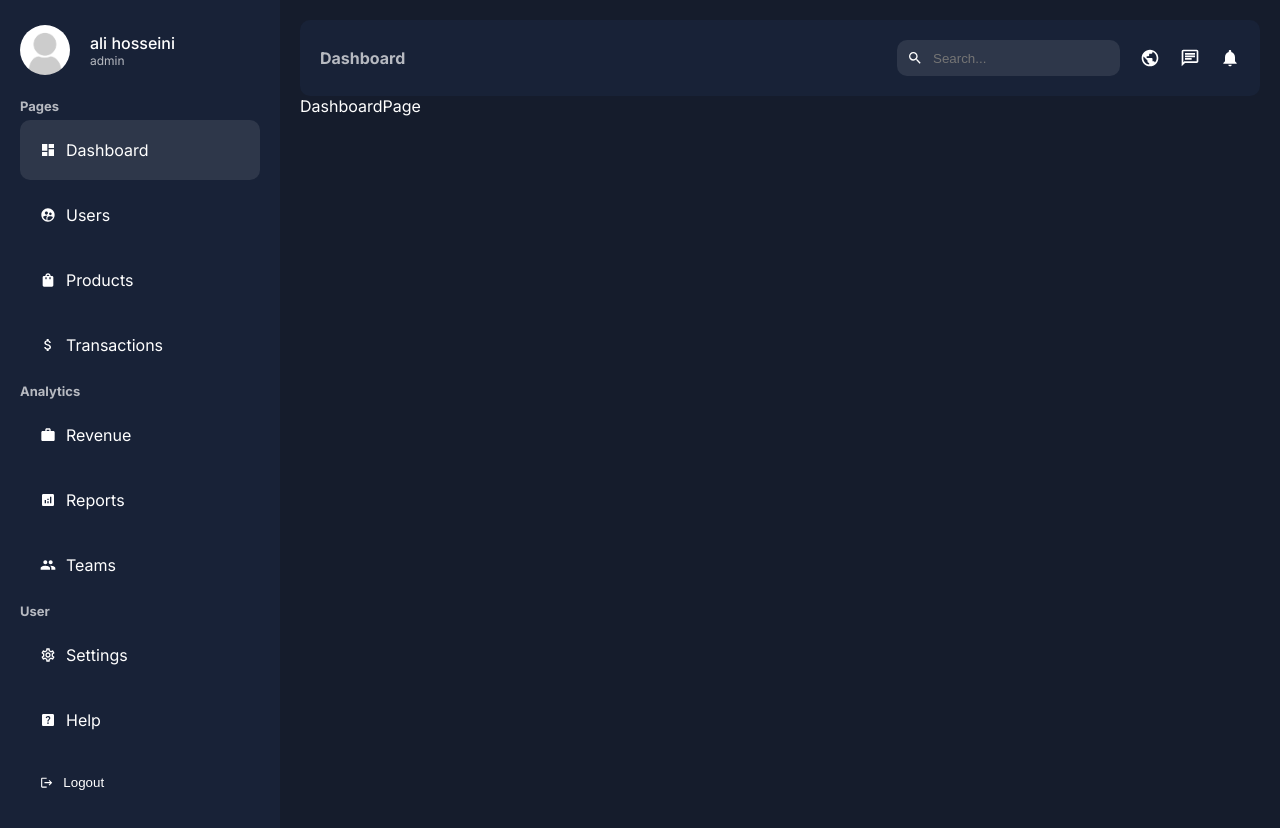
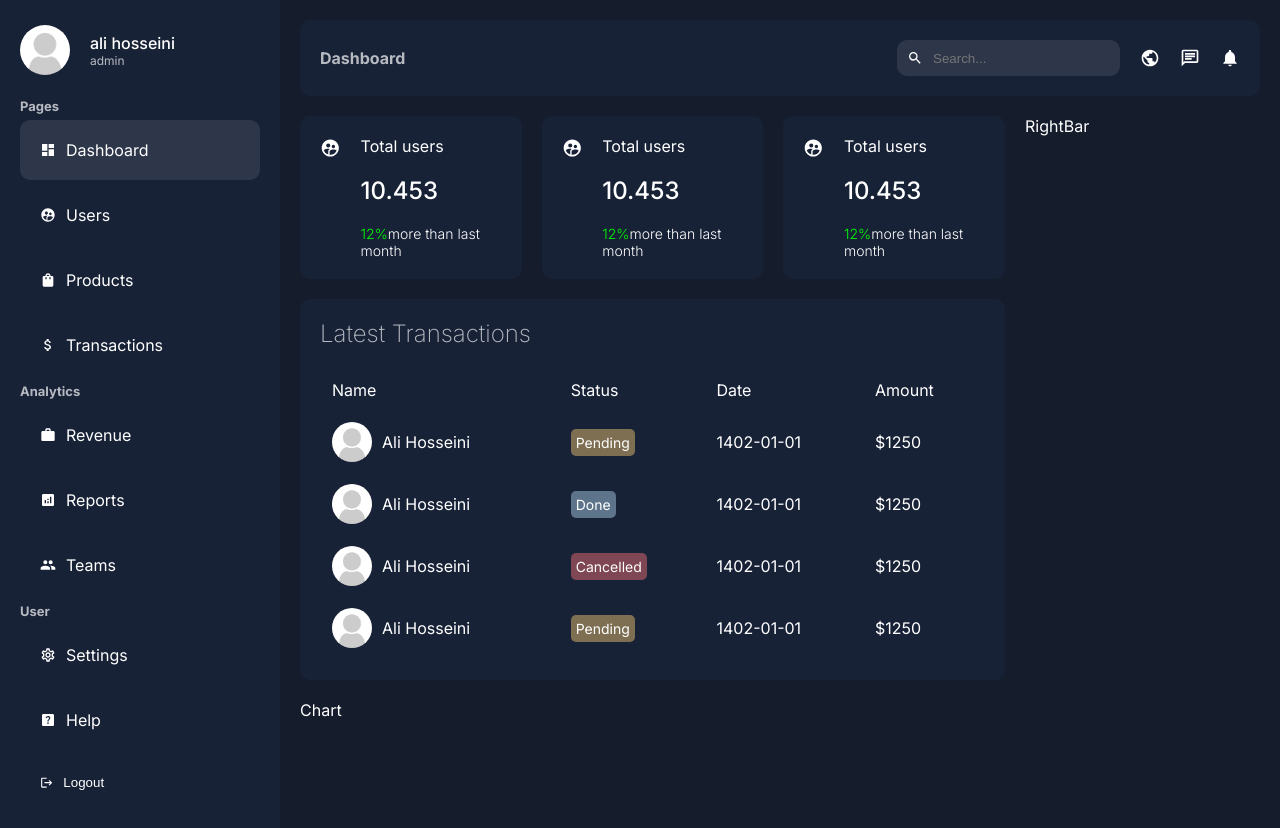
Before and after one commit to alidanial7/next14admin, a Next.js app: page /dashboard in a window 1280 px wide. Built offline with nearby package versions, Linux system fonts and the light colour scheme.

Commit message:
update dashboard and add base layout

```diff
--- /dev/null
+++ b/src/app/dashboard/_ui/card/card.module.css
@@ -0,0 +1,37 @@
+.container {
+  background-color: var(--bgSoft);
+  padding: 20px;
+  border-radius: 10px;
+  display: flex;
+  gap: 20px;
+  cursor: pointer;
+  width: 100%;
+}
+
+.container:hover {
+  background-color: #2e374a;
+}
+
+.texts {
+  display: flex;
+  flex-direction: column;
+  gap: 20px;
+}
+
+.number {
+  font-size: 24px;
+  font-weight: 500;
+}
+
+.detail {
+  font-size: 14px;
+  font-weight: 300;
+}
+
+.positive {
+  color: lime;
+}
+
+.negative {
+  color: red;
+}
--- /dev/null
+++ b/src/app/dashboard/_ui/card/card.tsx
@@ -0,0 +1,21 @@
+import React from "react";
+import styles from "./card.module.css";
+import { MdSupervisedUserCircle } from "react-icons/md";
+
+function Card() {
+  return (
+    <div className={styles.container}>
+      <MdSupervisedUserCircle size={24} />
+      <div className={styles.texts}>
+        <span className={styles.title}>Total users</span>
+        <span className={styles.number}>10.453</span>
+        <span className={styles.detail}>
+          <span className={styles.positive}>12%</span>
+          more than last month
+        </span>
+      </div>
+    </div>
+  );
+}
+
+export default Card;
--- /dev/null
+++ b/src/app/dashboard/_ui/chart/chart.tsx
@@ -0,0 +1,7 @@
+import React from "react";
+
+function Chart() {
+  return <div>Chart</div>;
+}
+
+export default Chart;
--- /dev/null
+++ b/src/app/dashboard/_ui/rightbar/rightbar.tsx
@@ -0,0 +1,7 @@
+import React from "react";
+
+function RightBar() {
+  return <div>RightBar</div>;
+}
+
+export default RightBar;
--- /dev/null
+++ b/src/app/dashboard/_ui/transActions/transActions.module.css
@@ -0,0 +1,49 @@
+.container {
+  background-color: var(--bgSoft);
+  padding: 20px;
+  border-radius: 10px;
+}
+
+.title {
+  margin-bottom: 20px;
+  font-weight: 200;
+  color: var(--textSoft);
+}
+
+.table {
+  width: 100%;
+}
+
+.table td {
+  padding: 10px;
+}
+
+.user {
+  display: flex;
+  gap: 10px;
+  align-items: center;
+}
+
+.userImage {
+  object-fit: cover;
+  border-radius: 50%;
+}
+
+.status {
+  border-radius: 5px;
+  padding: 5px;
+  font-size: 14px;
+  color: white;
+}
+
+.pending {
+  background-color: #f7cb7375;
+}
+
+.done {
+  background-color: #afd6ee75;
+}
+
+.cancelled {
+  background-color: #f7737375;
+}
--- /dev/null
+++ b/src/app/dashboard/_ui/transActions/transActions.tsx
@@ -0,0 +1,107 @@
+import React from "react";
+import styles from "./transActions.module.css";
+import Image from "next/image";
+
+function TransActions() {
+  return (
+    <div className={styles.container}>
+      <h2 className={styles.title}>Latest Transactions</h2>
+      <table className={styles.table}>
+        <thead>
+          <tr>
+            <td>Name</td>
+            <td>Status</td>
+            <td>Date</td>
+            <td>Amount</td>
+          </tr>
+        </thead>
+        <tbody>
+          <tr>
+            <td>
+              <div className={styles.user}>
+                <Image
+                  src="/noAvatar.png"
+                  width={40}
+                  height={40}
+                  alt=""
+                  className={styles.userImage}
+                />
+                Ali Hosseini
+              </div>
+            </td>
+            <td>
+              <span className={`${styles.status} ${styles.pending}`}>
+                Pending
+              </span>
+            </td>
+            <td>1402-01-01</td>
+            <td>$1250</td>
+          </tr>
+          <tr>
+            <td>
+              <div className={styles.user}>
+                <Image
+                  src="/noAvatar.png"
+                  width={40}
+                  height={40}
+                  alt=""
+                  className={styles.userImage}
+                />
+                Ali Hosseini
+              </div>
+            </td>
+            <td>
+              <span className={`${styles.status} ${styles.done}`}>Done</span>
+            </td>
+            <td>1402-01-01</td>
+            <td>$1250</td>
+          </tr>
+          <tr>
+            <td>
+              <div className={styles.user}>
+                <Image
+                  src="/noAvatar.png"
+                  width={40}
+                  height={40}
+                  alt=""
+                  className={styles.userImage}
+                />
+                Ali Hosseini
+              </div>
+            </td>
+            <td>
+              <span className={`${styles.status} ${styles.cancelled}`}>
+                Cancelled
+              </span>
+            </td>
+            <td>1402-01-01</td>
+            <td>$1250</td>
+          </tr>
+          <tr>
+            <td>
+              <div className={styles.user}>
+                <Image
+                  src="/noAvatar.png"
+                  width={40}
+                  height={40}
+                  alt=""
+                  className={styles.userImage}
+                />
+                Ali Hosseini
+              </div>
+            </td>
+            <td>
+              <span className={`${styles.status} ${styles.pending}`}>
+                Pending
+              </span>
+            </td>
+            <td>1402-01-01</td>
+            <td>$1250</td>
+          </tr>
+        </tbody>
+      </table>
+    </div>
+  );
+}
+
+export default TransActions;
--- a/src/app/dashboard/dashboard.module.css
+++ b/src/app/dashboard/dashboard.module.css
@@ -12,3 +12,26 @@
   flex: 4;
   padding: 20px;
 }
+
+.wrapper {
+  display: flex;
+  gap: 20px;
+  margin-top: 20px;
+}
+
+.main {
+  flex: 3;
+  display: flex;
+  flex-direction: column;
+  gap: 20px;
+}
+
+.cards {
+  display: flex;
+  gap: 20px;
+  justify-content: space-between;
+}
+
+.side {
+  flex: 1;
+}
--- a/src/app/dashboard/page.tsx
+++ b/src/app/dashboard/page.tsx
@@ -1,7 +1,27 @@
 import React from "react";
+import styles from "./dashboard.module.css";
+import Card from "./_ui/card/card";
+import RightBar from "./_ui/rightbar/rightbar";
+import TransActions from "./_ui/transActions/transActions";
+import Chart from "./_ui/chart/chart";
 
 function DashboardPage() {
-  return <div>DashboardPage</div>;
+  return (
+    <div className={styles.wrapper}>
+      <div className={styles.main}>
+        <div className={styles.cards}>
+          <Card />
+          <Card />
+          <Card />
+        </div>
+        <TransActions />
+        <Chart />
+      </div>
+      <div className={styles.side}>
+        <RightBar />
+      </div>
+    </div>
+  );
 }
 
 export default DashboardPage;
```
Also changed, not shown: src/app/dashboard/_ui/chart/chart.module.css (added), src/app/dashboard/_ui/rightbar/rightbar.module.css (added).
